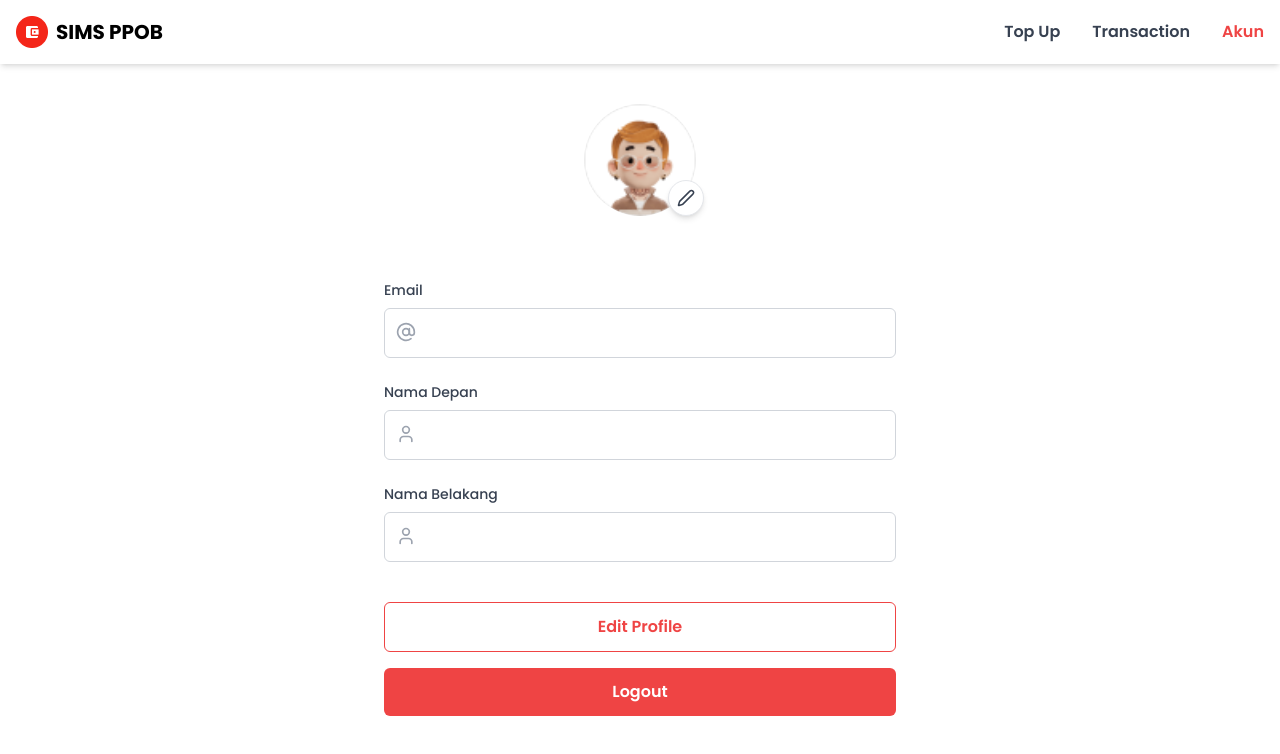
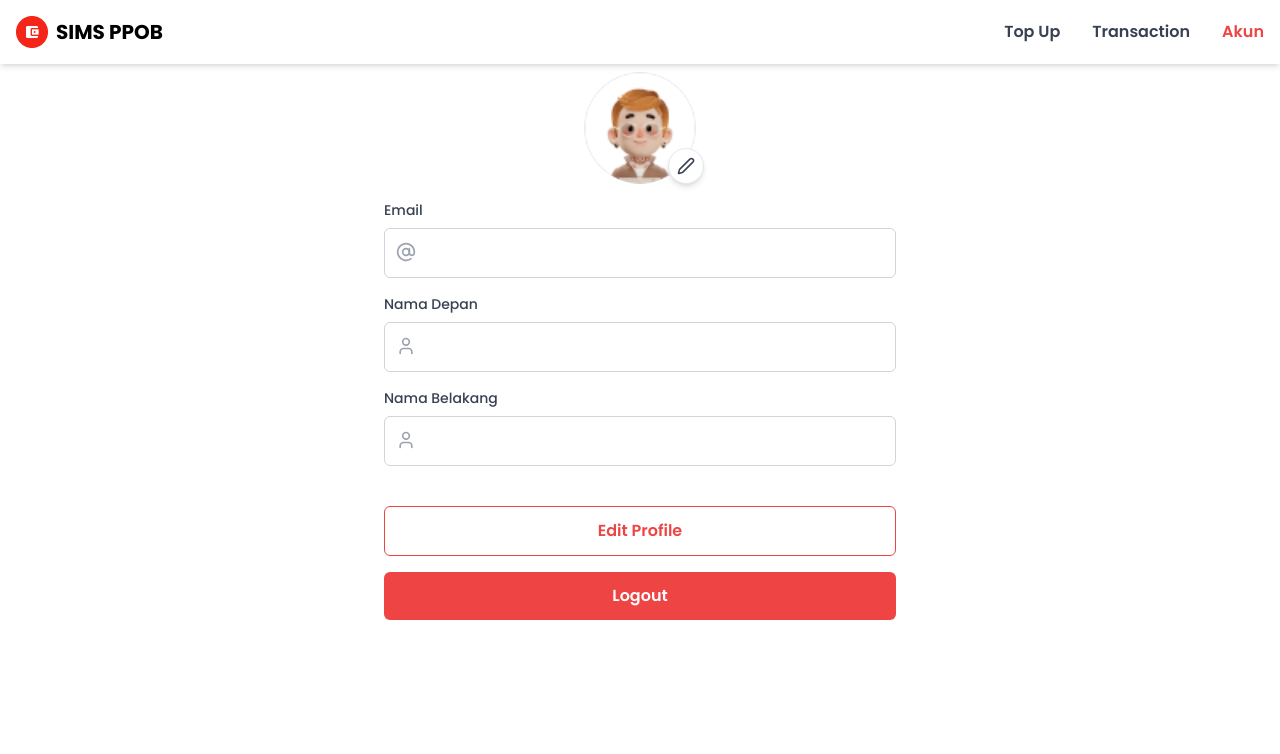
Before and after one commit to wrdnika/SIMS-PPOB-Muhamad_Andika_Wardana, a React (Vite) app: page /akun in a window 1280 px wide. Shown: the top 754 px of the page. Built offline with nearby package versions, Linux system fonts and the light colour scheme; no server answers; sample sign-in values are in the browser's storage.

Commit message:
style: adjust padding

```diff
--- a/src/pages/ProfilePage.jsx
+++ b/src/pages/ProfilePage.jsx
@@ -94,7 +94,7 @@ function ProfilePage() {
   };
 
   return (
-    <div className="container mx-auto flex flex-col items-center justify-center py-10">
+    <div className="container mx-auto flex flex-col items-center justify-center p-2">
       <input
         type="file"
         ref={fileInputRef}
@@ -103,7 +103,7 @@ function ProfilePage() {
         accept="image/jpeg, image/png"
       />
       {/* Gambar dan Nama Profil */}
-      <div className="relative flex flex-col items-center mb-6">
+      <div className="relative flex flex-col items-center mb-2">
         <img
           src={imageSrc}
           onError={handleImageError}
@@ -117,13 +117,13 @@ function ProfilePage() {
           <Edit2 size={18} className="text-gray-700" />
         </button>
       </div>
-      <h1 className="text-2xl font-bold mb-10">
+      <h1 className="text-2xl font-bold mb-2">
         {profile?.first_name} {profile?.last_name}
       </h1>
 
       {/* Form Data Profil */}
       <form onSubmit={handleSave} className="w-full max-w-lg">
-        <div className="mb-6">
+        <div className="mb-4">
           <label className="block text-sm font-medium text-gray-700 mb-2">
             Email
           </label>
@@ -134,7 +134,7 @@ function ProfilePage() {
             disabled
           />
         </div>
-        <div className="mb-6">
+        <div className="mb-4">
           <label className="block text-sm font-medium text-gray-700 mb-2">
             Nama Depan
           </label>
@@ -147,7 +147,7 @@ function ProfilePage() {
             disabled={!isEditing || isLoading}
           />
         </div>
-        <div className="mb-6">
+        <div className="mb-4">
           <label className="block text-sm font-medium text-gray-700 mb-2">
             Nama Belakang
           </label>
```
